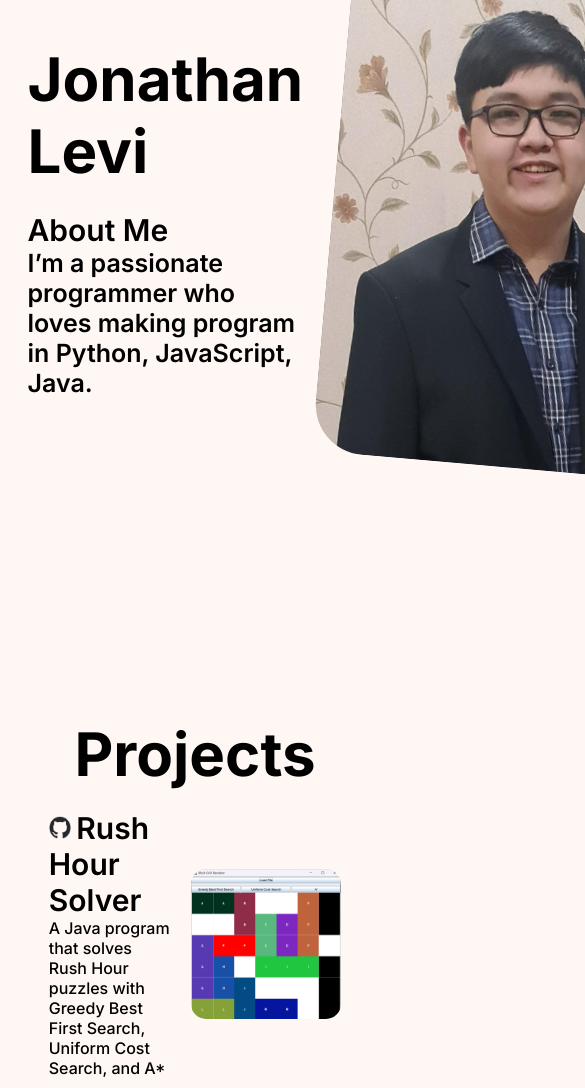
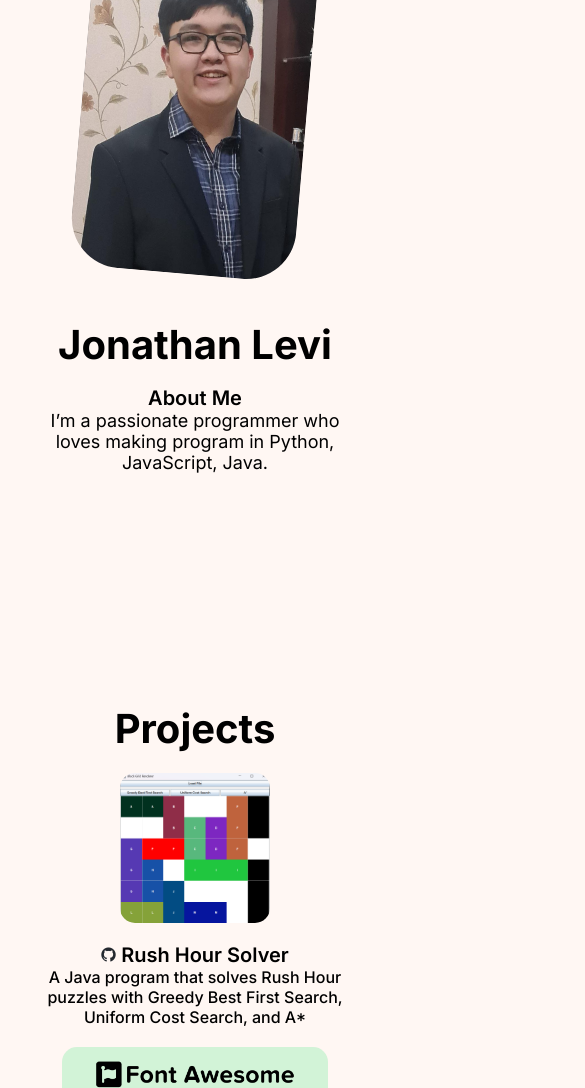
Before and after one commit to RealNath/Portofolio, a plain HTML site: page index.html in a window 390 px wide. Shown: the part 299-1387 px from the top of the page, 585 px wide, since content can reach past the window. Drawn offline with Linux system fonts and the light colour scheme.

Commit message:
feat: added mobile responsivity (ts better than Edunex), animated hyperlink hover

```diff
--- a/index.css
+++ b/index.css
@@ -6,6 +6,31 @@ html {
 body {
 	background-color: #fff7f3;
 	font-family: "Inter", sans-serif;
+}
+
+a {
+	color: inherit;
+	text-decoration: none;
+}
+a::after {
+	content: '';
+	position: absolute;
+	width: 100%;
+	transform: scaleX(0);
+	height: 2px;
+	bottom: 0;
+	left: 0;
+	background-color: black;
+	transition: transform 0.25s ease-in-out;
+	transform-origin: bottom right;
+}
+a:hover::after {
+	transform: scaleX(1);
+	transform-origin: bottom left;
+}
+a:not(:hover)::after {
+	transform: scaleX(0);
+	transform-origin: bottom left;
 }
 
 #navbar {
@@ -19,20 +44,7 @@ body {
     z-index: 100;
 }
 #navbar a {
-	color: inherit;
-	text-decoration: none;
-}
-
-#intro h1, #projects-container h1 {
-	font-weight: 700;
-	font-size: 60px;
-	margin-bottom: 0;
-}
-
-#intro h2, #projects-container h2 {
-	font-weight: 600;
-	font-size: 30px;
-	margin-bottom: 0;
+	position: relative;
 }
 
 #intro-container {
@@ -40,7 +52,7 @@ body {
 	height: 60vh;
 }
 #intro-container, .project {
-    display: flex;
+	display: flex;
 	justify-content: space-around;
     align-items: center;
     width: 100%;
@@ -55,9 +67,19 @@ body {
     margin-right: 10px;
     /* border: dashed 2px; */
 }
+#intro h1, #projects-container h1 {
+	font-weight: 700;
+	font-size: 60px;
+	margin-bottom: 0;
+}
+#intro h2, #projects-container h2 {
+	font-weight: 600;
+	font-size: 30px;
+	margin-bottom: 0;
+}
 #intro p {
 	margin-top: 0;
-	font-weight: 600;
+	font-weight: 500;
 	font-size: 25px;
 	max-width: 500px;
 }
@@ -81,9 +103,6 @@ body {
 	align-items: center;
 	gap: 20px;
 }
-#projects-container h2 {
-	margin-top: 0;
-}
 #projects-container h2 img {
 	width: 0.75em;
 	margin-right: 5px;
@@ -106,16 +125,22 @@ body {
 
 	/* border: 2px dashed; */
 }
-.project-desc h2 a {
-	color: inherit;
-	text-decoration: none;
+.project-desc h2 {
+	display: inline-block;
+	position: relative;
+	margin-top: 0;
 }
 .project-thumbnail {
-	background-repeat: no-repeat;
-	background-size: cover;
-	/* background-color: black; */
-	height: 150px;
-	border-radius: 15px;
+    background-repeat: no-repeat;
+    background-size: 100%;
+    background-position: center;
+    /* background-color: black; */
+    height: 150px;
+    border-radius: 15px;
+    transition: background-size 0.3s ease-in-out;
+}
+.project-thumbnail:hover {
+    background-size: 110%;
 }
 #project-thumbnail-rhs {
 	background-image: url("./image/rushhoursolver.png");
@@ -129,3 +154,43 @@ body {
 	background-image: url("image/bbdowngui.png");
 	aspect-ratio: 16/9;
 }
+
+@media (max-width: 768px) {
+	#intro-container {
+		flex-direction: column-reverse;
+		height: 100vh;
+		margin: 5vh 0;
+		text-align: center;
+		justify-content: center;
+	}
+	#intro {
+		margin-right: 0;
+	}
+	#intro-pfp {
+		height: 40vh;
+		background-position: -35px;
+	}
+	#intro h1, #projects-container h1 {
+		font-size: 40px;
+	}
+	#intro h2, #projects-container h2 {
+		font-size: 20px;
+	}
+	#intro p {
+		margin-left: auto;
+		margin-right: auto;
+		font-weight: 400;
+		font-size: 18px;
+	}
+
+	.project {
+		flex-direction: column-reverse;
+		max-width: 90vw;
+	}
+	.project-desc {
+		text-align: center;
+		display: flex;
+		flex-direction: column;
+		align-items: center;
+	}
+}
```
Also changed, not shown: index.html (+1 -0 lines), profilepicture.jpg (deleted).
